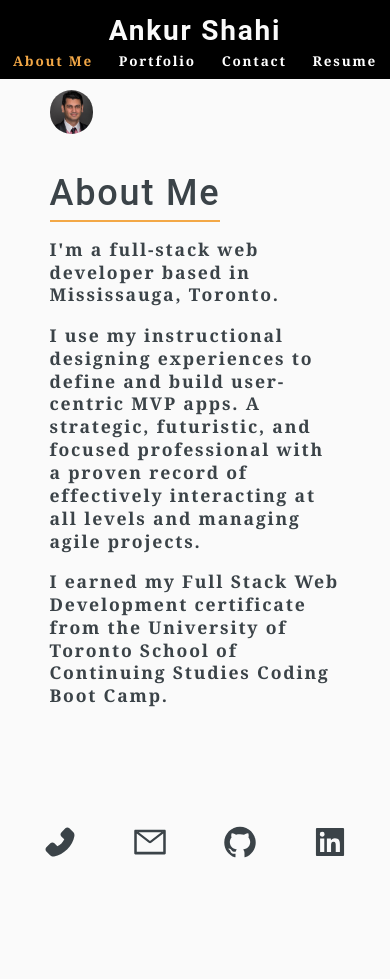
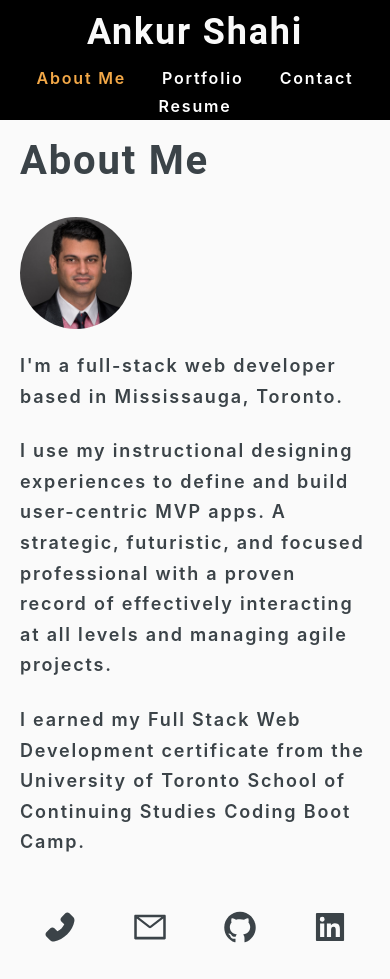
Before and after one commit to ankurshahi80/react-portfolio, a React (Create React App) app: page / in a window 390 px wide. Before the commit the page ends 893 px from the top, so only its background shows below. Built offline with nearby package versions, Linux system fonts and the light colour scheme.

Commit message:
fixed Nav bar and About Me CSS

```diff
--- a/src/components/About/index.js
+++ b/src/components/About/index.js
@@ -2,14 +2,16 @@ import React from 'react';
 import displayImage from "../../assets/displayImage.jpeg"
 const About=({setCurrentLink})=>{
     return(
-        <section id="about" className="my-5">
+        <section id="about" className="about-me">
+            <h2 className="my-2">About Me</h2>
+            <div class="about-img">
                 <img
                     src={displayImage}
-                className="my-2"
-                style={{borderRadius:"50%", width:"15%", display:"block"}}
+                    style={{borderRadius:"50%", width:"100%"}}
                     alt="Ankur Shahi"
                 />
-            <h1 className="my-2">About Me</h1>
+            </div>
+            <div class="about-info">
                 <p>
                     I'm a full-stack web developer based in Mississauga, Toronto.
                 </p>
@@ -19,6 +21,7 @@ const About=({setCurrentLink})=>{
                 <p>
                     I earned my Full Stack Web Development certificate from the University of Toronto School of Continuing Studies Coding Boot Camp.
                 </p>
+            </div>
         </section>
     )
 }
--- a/src/components/Contact/index.js
+++ b/src/components/Contact/index.js
@@ -37,8 +37,8 @@ function Contact() {
   };
 
   return (
-    <section className="my-5">
-      <h1 data-testid="h1tag" className="my-2">Contact me</h1>
+    <section>
+      <h2 data-testid="h1tag" className="my-2">Contact me</h2>
       <form id="contact-form" onSubmit={handleSubmit}>
         <label htmlFor="name">Your Name</label>
         <input type="text" name="name" defaultValue={name} onBlur={handleChange} required/>
--- a/src/components/Header/index.js
+++ b/src/components/Header/index.js
@@ -3,8 +3,10 @@ import Nav from '../Nav';
 
 const Header=({currentPage, handlePageChange}) => {
     return(
-        <header className="header">
-             <div></div>
+        <header>
+             <h1>
+                <a href="/">Ankur Shahi</a>
+            </h1>
              <Nav
                 handlePageChange={handlePageChange}
                 currentPage={currentPage}
--- a/src/components/Nav/index.js
+++ b/src/components/Nav/index.js
@@ -5,14 +5,8 @@ const Nav =(props)=>{
     const navList =['About Me', 'Portfolio', 'Contact', 'Resume']
 
     return(
-        <header className="navbar">
-                <div className="left">
-                    <h2>
-                        <a href="/">Ankur Shahi</a>
-                    </h2>
-                </div>
         <nav>
-                    <ul className=" flex-row flex-end">
+            <ul>
                 { navList.map(nav => (
                     <li class="mx-2" key={nav}>
                         <a  href={'#'+ nav.toLowerCase()}
@@ -27,7 +21,6 @@ const Nav =(props)=>{
                 ))}
             </ul>
         </nav>
-        </header>
     )
 };
 
--- a/src/components/Portfolio/index.js
+++ b/src/components/Portfolio/index.js
@@ -3,8 +3,8 @@ import Project from '../Project';
 
 const Portfolio=()=>{
     return(
-        <section className="my-5" >
-            <h1 className="my-2">Portfolio</h1>
+        <section>
+            <h2 className="my-2">Portfolio</h2>
             <Project />
         </section>
     );
--- a/src/components/Project/index.js
+++ b/src/components/Project/index.js
@@ -63,21 +63,20 @@ const Project=()=>{
         <div>
             <div className="flex-row space-between">
                 {projects.map((project,i)=>(
-                    <div className="project-box">
-                        <img
+                    <div className="project-box" key={i} style={{backgroundImage: `url(${project.background})`}}>
+                        {/* <img
                             src={require(`../../assets/${project.name}.jpg`).default}
                             alt={project.description}
                             className="img-thumbnail"
                             // className="cover"
                             key={project.name}
                             onClick={()=>showProject(project.link)}
-                        />
+                        /> */}
                         {/* <a href={project.github} target="_blank" rel="noreferrer" className="project-tag"><img src={github}/></a> */}
                         <a href={project.github} target="_blank" rel="noreferrer" className="project-tag" ><span><AiFillGithub  color="black" size="2em"/></span></a>
                     </div>
                 ))}
             </div>
-
         </div>
     )
 }
--- a/src/index.css
+++ b/src/index.css
@@ -1,23 +1,8 @@
-body {
-  margin: 0;
-  font-family: -apple-system, BlinkMacSystemFont, 'Segoe UI', 'Roboto', 'Oxygen',
-    'Ubuntu', 'Cantarell', 'Fira Sans', 'Droid Sans', 'Helvetica Neue',
-    sans-serif;
-  -webkit-font-smoothing: antialiased;
-  -moz-osx-font-smoothing: grayscale;
+* {
+  margin:0;
+  padding:0;
+  box-sizing: border-box;
 }
-
-code {
-  font-family: source-code-pro, Menlo, Monaco, Consolas, 'Courier New',
-    monospace;
-}
-
-main {
-	margin: 0 auto;
-	max-width: 90%;
-  padding: 50px 30px;
-}
-
 :root {
   --primary: #8c54ff;
   --secondary: #F3A847;
@@ -33,18 +18,12 @@ main {
 
 }
 
-* {
-  box-sizing: border-box;
-}
-
-html,
 body {
-  min-height: 100%;
-}
-
-body {
-  margin: 0;
-  padding: 0;
+  font-family: -apple-system, BlinkMacSystemFont, 'Segoe UI', 'Roboto', 'Oxygen',
+    'Ubuntu', 'Cantarell', 'Fira Sans', 'Droid Sans', 'Helvetica Neue',
+    sans-serif;
+  -webkit-font-smoothing: antialiased;
+  -moz-osx-font-smoothing: grayscale;
   font-weight: 600;
   line-height: 1.5;
   font-size: 18px;
@@ -52,8 +31,7 @@ body {
   background: var(--light);
   /* background-image: linear-gradient(to bottom, #cfdeee 0%, #8da9cf 100%); */
   color: var(--text);
-  font-family: 'Georgia Pro',Georgia, 'Times New Roman', Times, serif;
-
+  /* font-family: 'Georgia Pro',Georgia, 'Times New Roman', Times, serif; */
 }
 
 h1,
@@ -70,13 +48,17 @@ h6 {
 
 h1 {
   font-size: 2.25rem;
-  border-bottom: 2px solid var(--secondary);
   display: inline-block;
   line-height: 1.5;
 }
 
 h2 {
-  font-size: 1.75rem;
+  font-size: 2.5rem;
+  font-weight: bold;
+  /* background: linear-gradient(to right, var(--secondary),var(--light));
+  color: var(--light);
+  padding-left: 5px; */
+
 }
 
 h3 {
@@ -106,18 +88,77 @@ a {
   font-weight: bold;
 }
 
+code {
+  font-family: source-code-pro, Menlo, Monaco, Consolas, 'Courier New',
+    monospace;
+}
+
+main {
+	margin: 0 auto;
+  padding: 20px 60px;
+}
+
 /* a:hover {
   text-decoration: underline;
 } */
 
 header {
   background: var(--dark);
+  padding: 10px 60px;
+  display: flex;
+  align-items: center;
+  justify-content: space-between;
+  flex-wrap: wrap;
+  position:-webkit-sticky;
+  position: sticky;
+  top:0;
+  width:100%;
+  /* height: auto; */
+  z-index: 9999;
+}
+
+header h1 {
+  text-decoration: none;
 }
 
 header a {
   color: var(--light);
+  text-decoration: none;
 }
 
+header nav ul {
+  display: flex;
+  flex-wrap: wrap;
+  justify-content: space-between;
+  align-items:center;
+  list-style: none;
+}
+
+.about-me {
+  /* margin: 50px auto; */
+
+  display: flex;
+  flex-wrap: wrap;
+  flex: 1;
+}
+
+.about-me h2 {
+  flex: 1 100%;
+}
+
+.about-img {
+  flex: 0 32%;
+  margin-right:0;
+  margin-top: 15px;
+  margin-bottom: 15px;
+}
+
+.about-info p {
+  line-height: 1.7;
+  font-size: 1em;
+  margin-bottom: 1.5rem;
+
+}
 button {
   font-size: 1rem;
   text-decoration: none;
@@ -343,18 +384,6 @@ a {
  visibility:visible;
 }
 
-.navbar {
-  padding: 10px 30px;
-  display: flex;
-  align-items: center;
-  justify-content: space-between;
-  width:100%;
-  height: auto;
-  position: fixed;
-  /* top:0;*/
-  z-index: 2;
-}
-
 .footer-wrapper {
   padding: 10px 30px;
   display: flex;
@@ -434,8 +463,44 @@ a {
 .img-thumbnail:hover +.project-tag {
   display: inline-block;
 }
+@media screen and (max-width:980px) {
+  header {
+    justify-content: center;
+    padding-bottom: 0;
+    padding:0;
+  }
 
-@media screen and (max-width:611px) {
+  header h1 {
+    width:100%;
+    text-align: center;
+  }
+
+  header nav ul {
+    width: 100%;
+    justify-content: center;
+  }
+
+  header nav ul li a {
+    font-size: 20px;
+  }
+}
+
+@media screen and (max-width:768px){
+  header nav ul li a {
+    font-size: 16px;
+  }
+
+  main {
+    padding:0px 20px;
+  }
+};
+
+
+@media screen and (max-width:575px) {
+
+  header {
+    padding:0;
+  }
 
   body {
     line-height: 1.3;
@@ -445,37 +510,9 @@ a {
     width: 100%;
   }
 
-  .navbar {
-    flex-wrap: wrap;
-    padding:0;
-    justify-content: center;
-    padding-top: var(--spacing-one);
-
-  }
-
-  .navbar .left {
-    display: block;
-    min-width: 100%;
-    text-align: center;
-  }
-
-  .navbar .flex-row li {
-    font-size: 0.75em;
-    margin: 0 var(--spacing-one) var(--spacing-one);
-  }
-  nav {
-    width:100%;
-  }
   nav li a {
     padding: 0px;
     text-align: center;
   }
+
 }
-
-@media screen and (min-width:612px) and (max-width:770px) {
-  .navbar .left {
-    display: inline-block;
-    min-width: 50%;
-    /* text-align: center; */
-  }
-}
```
Also changed, not shown: src/components/Resume/index.js (+42 -22 lines), 1 other file (tests, documents, lock files or other folders). Lines whose indentation alone changed are shown as unchanged.
